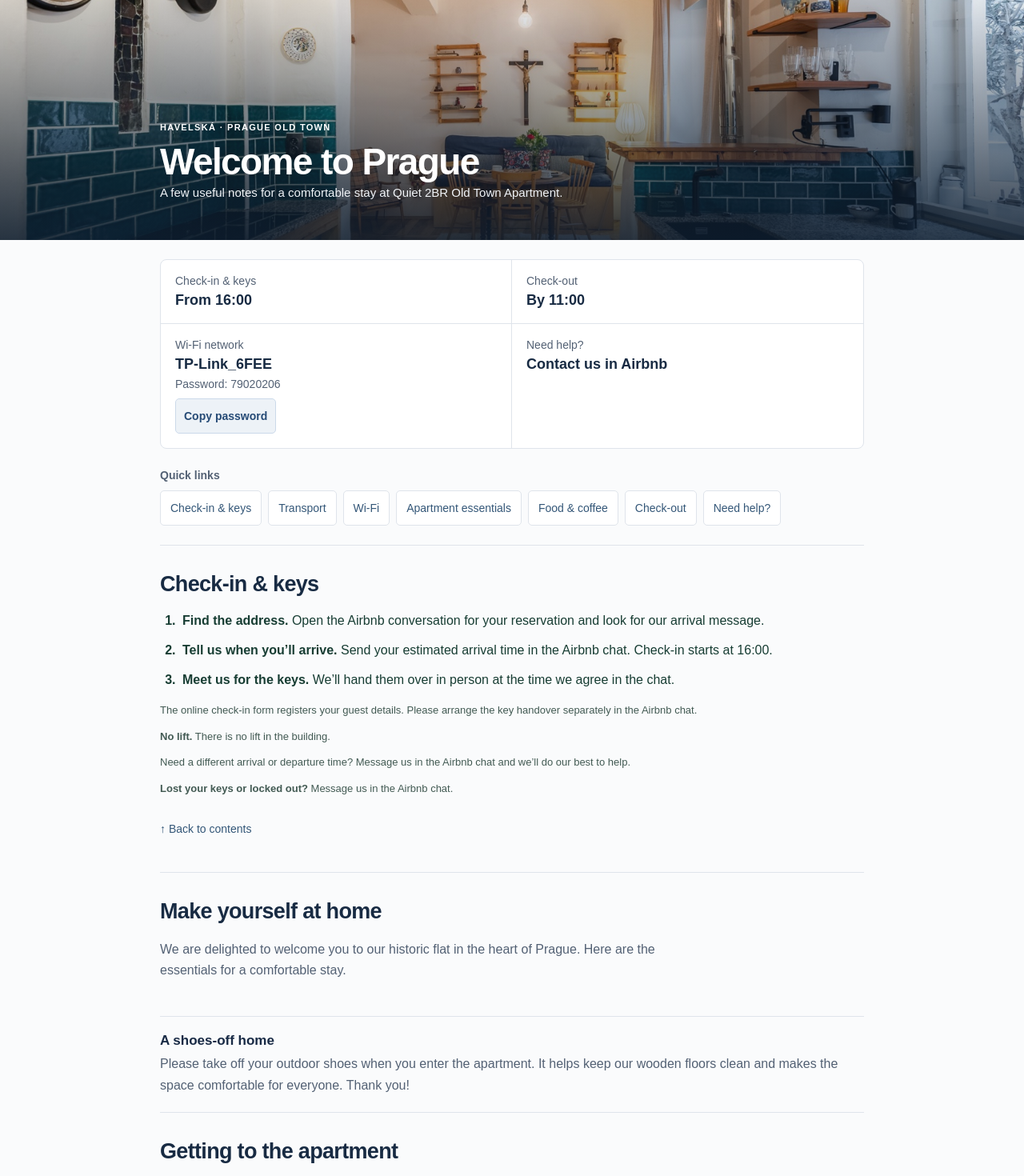
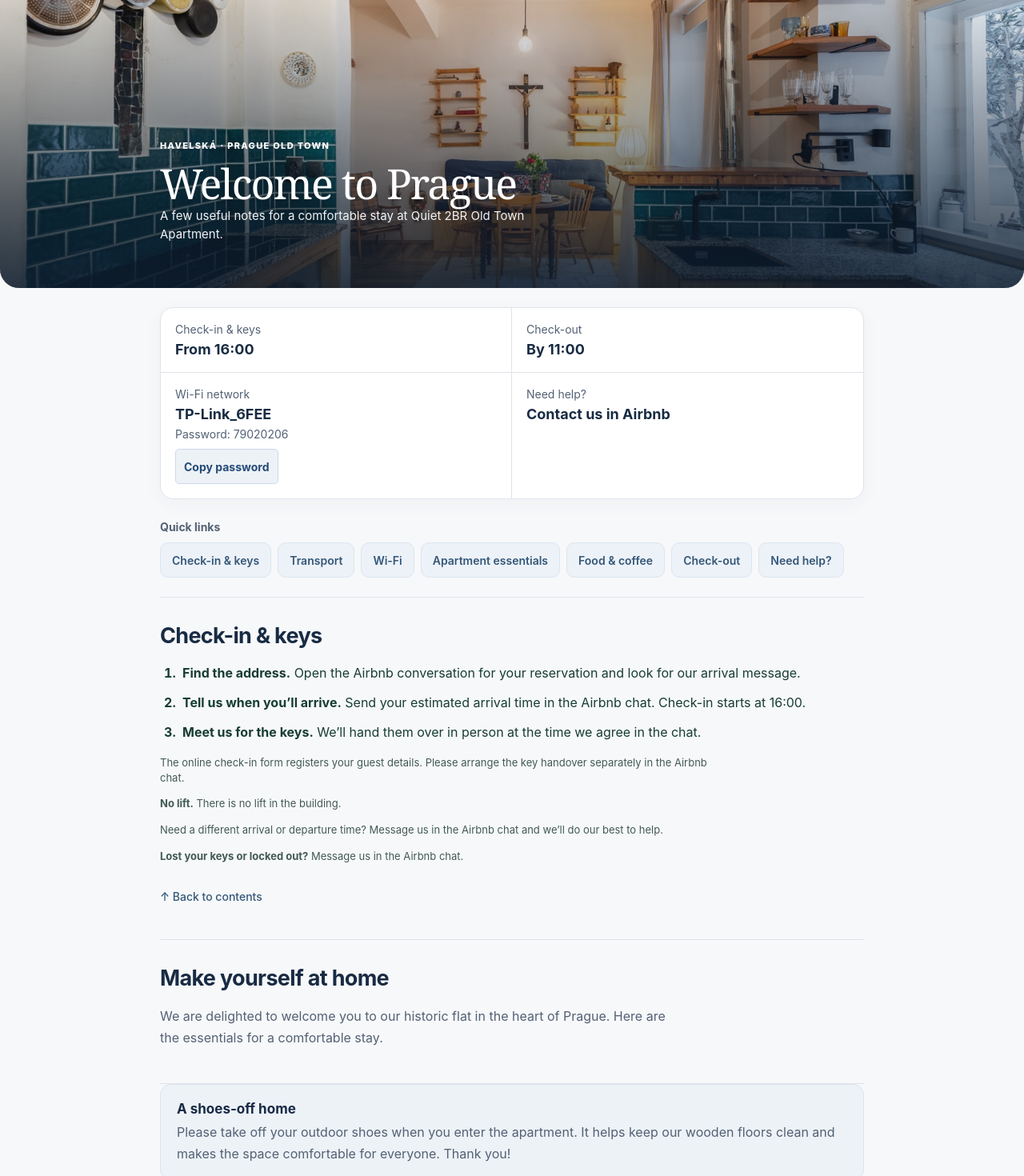
Before and after one commit to rihajakub/havelska, a Next.js app: page /guest-info in a window 1280 px wide. Shown: the top 1470 px of the page at 80% size. Built offline with nearby package versions, Linux system fonts and the light colour scheme; no server answers; the database is empty.

Commit message:
Soften guest guide with refined cards and muted blue accents

```diff
--- a/src/app/guest-info/guest-guide.css
+++ b/src/app/guest-info/guest-guide.css
@@ -5,23 +5,23 @@
   --guide-line: #dfe4eb;
   --guide-accent: #345778;
   color: var(--guide-text);
-  background: #fafbfc;
-  font-family: Arial, Helvetica, sans-serif;
+  background: #f7f8fa;
+  font-family: -apple-system, BlinkMacSystemFont, "Segoe UI", sans-serif;
   padding-bottom: 0;
 }
 .guest-guide-modern *, .guest-guide-modern *::before, .guest-guide-modern *::after { box-sizing: border-box; }
-.guest-guide-modern .guest-guide-hero { min-height: 300px; padding: 36px max(24px, calc((100vw - 880px) / 2)); background: #182b43; }
+.guest-guide-modern .guest-guide-hero { min-height: 360px; padding: 44px max(24px, calc((100vw - 880px) / 2)); background: #182b43; border-radius: 0 0 24px 24px; }
 .guest-guide-modern .guest-guide-hero::after { background: linear-gradient(0deg, rgba(14,30,48,.86), rgba(14,30,48,.08)); }
 .guest-guide-modern .guest-guide-brand { margin-bottom: 12px; color: #fff; font-size: 11px; letter-spacing: .12em; }
-.guest-guide-modern h1 { font: 600 clamp(30px, 5vw, 46px)/1.12 Arial, Helvetica, sans-serif; letter-spacing: -.035em; }
+.guest-guide-modern h1 { font: 500 clamp(36px, 5vw, 52px)/1.08 Georgia, "Times New Roman", serif; letter-spacing: -.035em; }
 .guest-guide-modern .guest-guide-hero p { max-width: 530px; color: #f0f3f7; font-size: 15px; line-height: 1.55; }
 .guest-guide-modern .guest-guide-content { width: min(calc(100% - 40px), 880px); }
-.guest-guide-modern h2 { margin: 0 0 18px; font: 600 27px/1.2 Arial, Helvetica, sans-serif; letter-spacing: -.025em; color: var(--guide-text); }
+.guest-guide-modern h2 { margin: 0 0 18px; font: 650 27px/1.2 -apple-system, BlinkMacSystemFont, "Segoe UI", sans-serif; letter-spacing: -.025em; color: var(--guide-text); }
 .guest-guide-modern h3 { margin: 0 0 10px; font: 600 18px/1.35 Arial, Helvetica, sans-serif; letter-spacing: -.01em; color: var(--guide-text); }
 .guest-guide-modern p { margin: 0 0 12px; font-size: 16px; line-height: 1.65; color: var(--guide-muted); }
 .guest-guide-modern a { color: var(--guide-accent); }
 .guest-guide-modern a:focus-visible, .guest-guide-modern button:focus-visible, .guest-guide-modern summary:focus-visible { outline: 3px solid #7295ba; outline-offset: 3px; }
-.guest-guide-modern .guide-at-a-glance { grid-template-columns: repeat(2, minmax(0,1fr)); gap: 0; margin: 24px 0; padding: 0; border: 1px solid var(--guide-line); border-radius: 8px; background: #fff; overflow: hidden; }
+.guest-guide-modern .guide-at-a-glance { grid-template-columns: repeat(2, minmax(0,1fr)); gap: 0; margin: 24px 0; padding: 0; border: 1px solid var(--guide-line); border-radius: 16px; background: #fff; overflow: hidden; box-shadow: 0 6px 24px rgba(24,43,67,.04); }
 .guest-guide-modern .guide-at-a-glance > * { padding: 18px; border: 0; border-radius: 0; background: transparent; }
 .guest-guide-modern .guide-at-a-glance > :nth-child(odd) { border-right: 1px solid var(--guide-line); }
 .guest-guide-modern .guide-at-a-glance > :nth-child(-n+2) { border-bottom: 1px solid var(--guide-line); }
@@ -30,11 +30,11 @@
 .guest-guide-modern .guide-copy-password { width: fit-content; min-height: 44px; border-radius: 5px; background: #edf2f7; font-size: 14px; }
 .guest-guide-modern .guide-contents { padding: 0 0 24px; border-color: var(--guide-line); }
 .guest-guide-modern .guide-contents > strong { font-size: 14px; color: var(--guide-muted); }
-.guest-guide-modern .guide-contents a { display: inline-flex; align-items: center; min-height: 44px; padding: 8px 12px; border-radius: 5px; border-color: var(--guide-line); font-size: 14px; font-weight: 500; }
+.guest-guide-modern .guide-contents a { display: inline-flex; align-items: center; min-height: 44px; padding: 8px 14px; border-radius: 10px; border-color: #dce5f0; background: #edf2f8; font-size: 14px; font-weight: 600; }
 .guest-guide-modern .guide-feature, .guest-guide-modern .guide-section, .guest-guide-modern .guide-intro { display: block; max-width: none; margin: 0; padding: 32px 0; border: 0; border-bottom: 1px solid var(--guide-line); border-radius: 0; background: transparent; box-shadow: none; }
 .guest-guide-modern .guide-intro::after { content: none; }
 .guest-guide-modern .guide-note, .guest-guide-modern .guide-rule { padding: 0; border: 0; background: transparent; color: var(--guide-muted); font-size: 15px; line-height: 1.6; }
-.guest-guide-modern .guide-shoes-note { margin: 0; padding: 20px 0; border: 0; border-bottom: 1px solid var(--guide-line); border-radius: 0; background: transparent; }
+.guest-guide-modern .guide-shoes-note { margin: 0 0 24px; padding: 20px; border: 1px solid #dbe4ee; border-radius: 14px; background: #edf2f7; }
 .guest-guide-modern .guide-shoes-note strong { font-size: 17px; }
 .guest-guide-modern .guide-shoes-note p { margin: 6px 0 0; color: var(--guide-muted); }
 .guest-guide-modern .guide-grid { grid-template-columns: repeat(2,minmax(0,1fr)); gap: 24px; margin-top: 20px; }
@@ -48,7 +48,7 @@
 .guest-guide-modern .guide-equipment li > div { display: grid; grid-template-columns: 180px minmax(0,1fr); gap: 12px; }
 .guest-guide-modern .guide-equipment strong { font-size: 15px; font-weight: 600; }
 .guest-guide-modern .guide-equipment small { margin: 0; font-size: 15px; }
-.guest-guide-modern .guide-links a { display: inline-flex; align-items: center; min-height: 44px; border-color: var(--guide-line); border-radius: 5px; background: #fff; font-size: 14px; font-weight: 500; }
+.guest-guide-modern .guide-links a { display: inline-flex; align-items: center; min-height: 44px; border-color: var(--guide-line); border-radius: 10px; background: #fff; font-size: 14px; font-weight: 500; }
 .guest-guide-modern .technical-gallery { padding: 16px; border: 1px solid var(--guide-line); border-radius: 6px; background: #fff; color: var(--guide-text); }
 .guest-guide-modern .technical-gallery summary { font-size: 16px; font-weight: 600; cursor: pointer; }
 .guest-guide-modern .technical-gallery[open] summary { margin-bottom: 20px; }
@@ -56,21 +56,21 @@
 .guest-guide-modern .technical-photo-grid figcaption strong { color: var(--guide-text); }
 .guest-guide-modern .place-group { margin-top: 28px; }
 .guest-guide-modern .place-group h3 { font-size: 18px; text-transform: none; letter-spacing: -.01em; color: var(--guide-text); }
-.guest-guide-modern .place-list { grid-template-columns: 1fr; gap: 0; margin-top: 8px; }
-.guest-guide-modern .place-list a { grid-template-columns: 40px minmax(0,1fr); gap: 14px; padding: 18px 0; border-bottom: 1px solid var(--guide-line); border-radius: 0; background: transparent; box-shadow: none; transform: none; align-items: start; }
+.guest-guide-modern .place-list { grid-template-columns: 1fr; gap: 10px; margin-top: 14px; }
+.guest-guide-modern .place-list a { grid-template-columns: 40px minmax(0,1fr); gap: 14px; padding: 18px; border: 1px solid var(--guide-line); border-radius: 14px; background: #fff; box-shadow: 0 3px 12px rgba(24,43,67,.025); transform: none; align-items: start; }
 .guest-guide-modern .place-list a:hover { background: #f0f3f7; transform: none; box-shadow: none; }
 .guest-guide-modern .place-logo { width: 40px; height: 40px; border-radius: 4px; border: 1px solid var(--guide-line); color: var(--guide-muted); background: #fff; }
 .guest-guide-modern .place-logo img { padding: 3px; }
 .guest-guide-modern .place-copy > strong { color: var(--guide-text); font-size: 17px; font-weight: 600; }
 .guest-guide-modern .place-copy > span { color: var(--guide-muted); font-size: 15px; line-height: 1.6; }
 .guest-guide-modern .place-map-link { display: inline-flex; align-items: center; min-height: 44px; margin-top: 2px; font-weight: 600; font-size: 14px; }
-.guest-guide-modern .prague-photo-single figure { min-height: 0; height: 200px; border-radius: 6px; }
+.guest-guide-modern .prague-photo-single figure { min-height: 0; height: 240px; border-radius: 16px; }
 .guest-guide-modern .guide-checklist { grid-template-columns: 1fr; gap: 0; margin-top: 16px; counter-reset: departure; }
 .guest-guide-modern .guide-checklist li { display: grid; grid-template-columns: 24px minmax(0,1fr); gap: 12px; min-height: 0; padding: 15px 0; border: 0; border-bottom: 1px solid var(--guide-line); border-radius: 0; background: transparent; box-shadow: none; counter-increment: departure; }
 .guest-guide-modern .guide-checklist li::before { content: counter(departure); display: block; margin: 0; width: auto; height: auto; border-radius: 0; background: transparent; color: var(--guide-accent); font-size: 15px; }
 .guest-guide-modern .guide-checklist strong { color: var(--guide-text); font-size: 16px; line-height: 1.4; font-weight: 600; }
 .guest-guide-modern .guide-checklist small { color: var(--guide-muted); font-size: 15px; line-height: 1.5; }
-.guest-guide-modern .guide-help { display: block; padding: 28px 0; margin: 0; border-radius: 0; background: transparent; color: var(--guide-text); }
+.guest-guide-modern .guide-help { display: block; padding: 28px; margin: 28px 0; border: 1px solid #dbe4ee; border-radius: 18px; background: #edf2f7; color: var(--guide-text); }
 .guest-guide-modern .guide-help h2 { color: var(--guide-text); }
 .guest-guide-modern .emergency-list { max-width: none; margin-top: 20px; }
 .guest-guide-modern .emergency-list a { display: grid; grid-template-columns: 52px minmax(0,1fr); min-height: 54px; border: 1px solid var(--guide-line); border-radius: 5px; background: #fff; color: var(--guide-text); transform: none; }
@@ -79,7 +79,7 @@
 .guest-guide-modern .guide-back { font-size: 14px; font-weight: 500; }
 .guest-guide-modern .guest-guide-footer { margin-top: 0; }
 @media (max-width: 719px) {
-  .guest-guide-modern .guest-guide-hero { min-height: 240px; padding: 24px 20px; }
+  .guest-guide-modern .guest-guide-hero { min-height: 280px; padding: 28px 20px; border-radius: 0 0 18px 18px; }
   .guest-guide-modern .guest-guide-content { width: calc(100% - 40px); }
   .guest-guide-modern .guide-at-a-glance > * { padding: 13px; }
   .guest-guide-modern .guide-at-a-glance strong { font-size: 17px; }
@@ -89,4 +89,5 @@
   .guest-guide-modern .guide-equipment li > div { grid-template-columns: 1fr; gap: 4px; }
   .guest-guide-modern .technical-photo-grid { grid-template-columns: 1fr; }
   .guest-guide-modern .technical-electrical { grid-column: auto; }
+  .guest-guide-modern .guide-help { padding: 20px; }
 }
--- a/src/lib/build-version.ts
+++ b/src/lib/build-version.ts
@@ -1,2 +1,2 @@
 // Shared by the private dashboard and public guide so releases are easy to compare.
-export const buildVersion = `v2026.11.26.8 · ${(process.env.VERCEL_GIT_COMMIT_SHA ?? "local").slice(0, 7)}`;
+export const buildVersion = `v2026.11.26.9 · ${(process.env.VERCEL_GIT_COMMIT_SHA ?? "local").slice(0, 7)}`;
```
